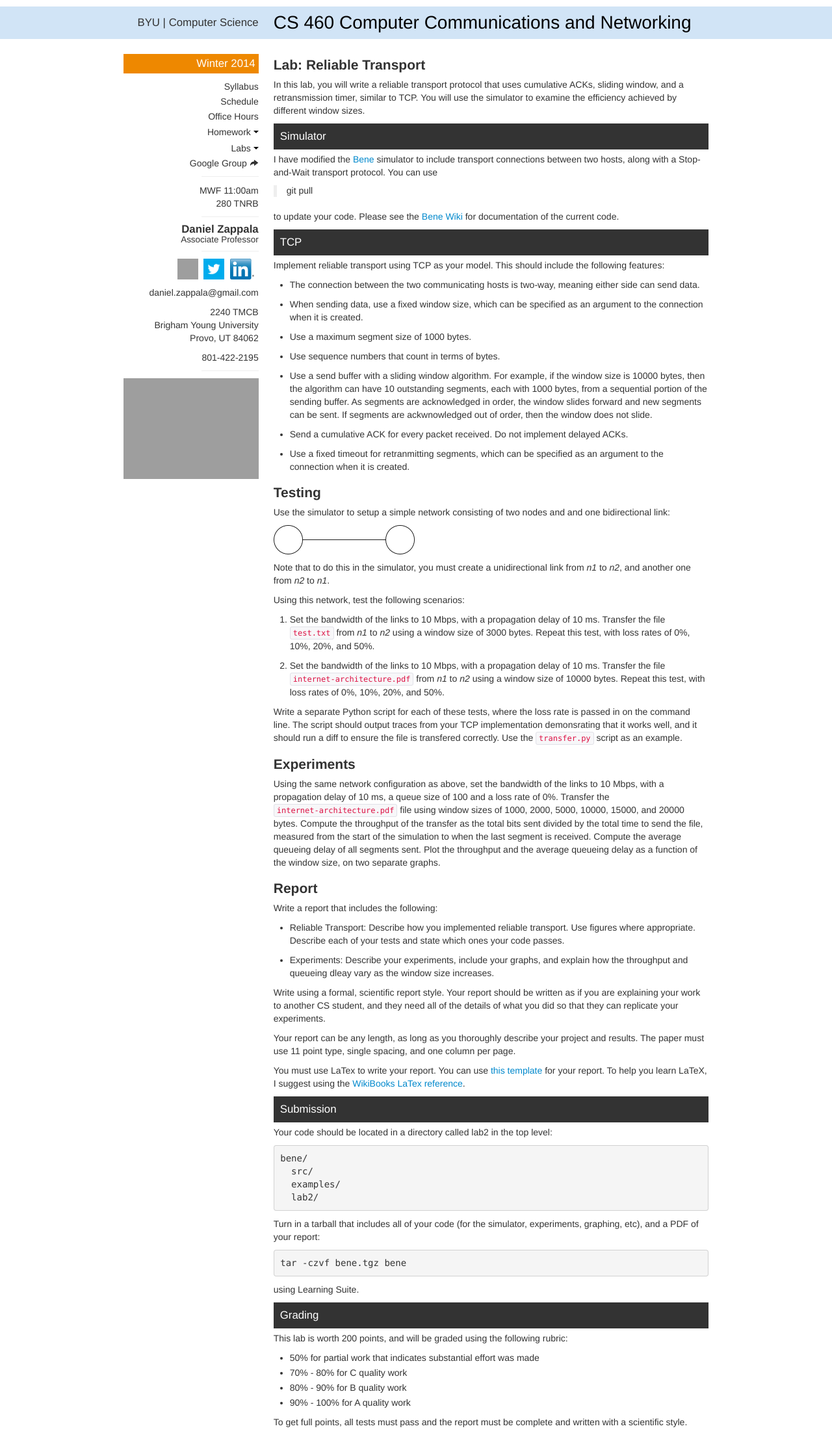
After one commit to zappala/cs460, a Flask app: page /winter-2014/labs/reliable-transport in a window 1280 px wide. The commit adds this page. Shown: the whole page at 65% size. Run offline with Flask 2, Linux system fonts and the light colour scheme; some libraries are stand-ins or nearby versions; grey boxes are pictures that could not be loaded.

Commit message:
New lab for reliable transport.

```diff
--- a/templates/winter-2014/homework/transport-layer.html
+++ b/templates/winter-2014/homework/transport-layer.html
@@ -16,7 +16,7 @@
 
 1. Kurose & Ross, Chapter 3, Problem P40.
 
-1. Kurose & Ross, Chapter 3, Problem P38.
+1. Kurose & Ross, Chapter 3, Problem P41.
 
 1. Kurose & Ross, Chapter 3, Problem P54.
 
--- a/templates/winter-2014/labs/network-simulation.html
+++ b/templates/winter-2014/labs/network-simulation.html
@@ -20,7 +20,7 @@ basic event scheduler, plus objects for nodes, links, and packets. The
 simulator allows you to setup basic networks with static routes and
 send packets between any pair of connected nodes.
 
-Please see the [Bene Wiki|https://github.com/zappala/bene/wiki] for
+Please see the [Bene Wiki](https://github.com/zappala/bene/wiki) for
 documentation.
 
 ## Two Nodes
--- /dev/null
+++ b/templates/winter-2014/labs/reliable-transport.html
@@ -0,0 +1,157 @@
+{% extends "winter-2014/sidebar.html" %}
+
+{% block page %}
+
+{% filter markdown %}
+
+# Lab: Reliable Transport
+
+In this lab, you will write a reliable transport protocol that uses
+cumulative ACKs, sliding window, and a retransmission timer, similar
+to TCP. You will use the simulator to examine the efficiency achieved
+by different window sizes.
+
+## Simulator
+
+I have modified the [Bene](https://github.com/zappala/bene) simulator
+to include transport connections between two hosts, along with a
+Stop-and-Wait transport protocol. You can use
+
+> git pull
+
+to update your code. Please see the [Bene
+Wiki](https://github.com/zappala/bene/wiki) for documentation of the
+current code.
+
+## TCP
+
+Implement reliable transport using TCP as your model. This should include the
+following features:
+
+* The connection between the two communicating hosts is two-way,
+  meaning either side can send data.
+
+* When sending data, use a fixed window size, which can be specified
+  as an argument to the connection when it is created.
+
+* Use a maximum segment size of 1000 bytes.
+
+* Use sequence numbers that count in terms of bytes.
+
+* Use a send buffer with a sliding window algorithm. For example, if
+  the window size is 10000 bytes, then the algorithm can have 10
+  outstanding segments, each with 1000 bytes, from a sequential
+  portion of the sending buffer. As segments are acknowledged in
+  order, the window slides forward and new segments can be sent. If
+  segments are ackwnowledged out of order, then the window does not
+  slide.
+
+* Send a cumulative ACK for every packet received. Do not implement delayed
+  ACKs.
+
+* Use a fixed timeout for retranmitting segments, which can be
+  specified as an argument to the connection when it is created.
+
+# Testing
+
+Use the simulator to setup a simple network consisting of two nodes and
+and one bidirectional link:
+
+![network](/static/img/two-nodes-one-link.png)
+
+Note that to do this in the simulator, you must create a
+unidirectional link from _n1_ to _n2_, and another one from _n2_ to
+_n1_.
+
+Using this network, test the following scenarios:
+
+1. Set the bandwidth of the links to 10 Mbps, with a propagation delay
+of 10 ms. Transfer the file `test.txt` from _n1_ to _n2_ using a
+window size of 3000 bytes.  Repeat this test, with loss rates of 0%,
+10%, 20%, and 50%.
+
+1. Set the bandwidth of the links to 10 Mbps, with a propagation delay
+of 10 ms. Transfer the file `internet-architecture.pdf` from _n1_ to
+_n2_ using a window size of 10000 bytes.  Repeat this test, with loss
+rates of 0%, 10%, 20%, and 50%.
+
+Write a separate Python script for each of these tests, where the loss
+rate is passed in on the command line. The script should output traces
+from your TCP implementation demonsrating that it works well, and it
+should run a diff to ensure the file is transfered correctly. Use the
+`transfer.py` script as an example.
+
+# Experiments
+
+Using the same network configuration as above, set the bandwidth of
+the links to 10 Mbps, with a propagation delay of 10 ms, a queue size
+of 100 and a loss rate of 0%. Transfer the `internet-architecture.pdf`
+file using window sizes of 1000, 2000, 5000, 10000, 15000, and 20000
+bytes.  Compute the throughput of the transfer as the total bits sent
+divided by the total time to send the file, measured from the start of
+the simulation to when the last segment is received. Compute the
+average queueing delay of all segments sent.  Plot the throughput and
+the average queueing delay as a function of the window size, on two
+separate graphs.
+
+# Report
+
+Write a report that includes the following:
+
+* Reliable Transport: Describe how you implemented reliable
+  transport. Use figures where appropriate. Describe each of your
+  tests and state which ones your code passes.
+
+* Experiments: Describe your experiments, include your graphs, and
+  explain how the throughput and queueing dleay vary as the window
+  size increases.
+
+Write using a formal, scientific report style. Your report should be
+written as if you are explaining your work to another CS student, and
+they need all of the details of what you did so that they can
+replicate your experiments.
+
+Your report can be any length, as long as you thoroughly describe your
+project and results. The paper must use 11 point type, single spacing,
+and one column per page.
+
+You must use LaTex to write your report. You can use [this
+template](https://github.com/zappala/latex-report-template) for your
+report. To help you learn LaTeX, I suggest using the [WikiBooks LaTex
+reference](http://en.wikibooks.org/wiki/LaTeX).
+
+## Submission
+
+Your code should be located in a directory called lab2 in the top level:
+
+<pre>
+bene/
+  src/
+  examples/
+  lab2/
+</pre>
+
+Turn in a tarball that includes all of your code (for the simulator,
+experiments, graphing, etc), and a PDF of your report:
+
+<pre>
+tar -czvf bene.tgz bene
+</pre>
+
+using Learning Suite.
+
+## Grading
+
+This lab is worth 200 points, and will be graded using the following rubric:
+
+* 50% for partial work that indicates substantial effort was made
+* 70% - 80% for C quality work
+* 80% - 90% for B quality work
+* 90% - 100% for A quality work
+
+To get full points, all tests must pass and the report must be
+complete and written with a scientific style.
+
+{% endfilter %}
+
+{% endblock %}
--- a/templates/winter-2014/sidebar.html
+++ b/templates/winter-2014/sidebar.html
@@ -33,6 +33,7 @@ Winter 2014
       </a>
       <ul class="dropdown-menu">
 	<li><a href={{url_for("show",directory="winter-2014/labs",page="network-simulation")}}>Network Simulation</a></li>
+	<li><a href={{url_for("show",directory="winter-2014/labs",page="reliable-transport")}}>Reliable Transport</a></li>
       </ul>
     </div>
   </li>
--- a/views/winter2014.py
+++ b/views/winter2014.py
@@ -98,7 +98,8 @@ def schedule():
     d.reading('Kevin Fall and Sally Floyd, Simulation-based Comparisons of Tahoe, Reno, and SACK TCP, ACM Computer Communications Review, Volume 26, Number 3, July, 1996','http://ilab.cs.byu.edu/cs460/papers/tcp/tcp-sack-ccr-96.pdf')
 
     d = s.day('February 14')
-    d.lecture('Lab Day')
+    d.lecture('Network Layer','The Network Layer and Routers')
+    d.assignment('Homework: Transport Layer',term + 'homework/transport-layer')
 
     s.week()
 
@@ -106,7 +107,8 @@ def schedule():
     d.lecture('No Class','Presidents Day Holiday')
 
     d = s.day('February 18')
-    d.lecture('Network Layer','The Network Layer and Routers')
+    d.lecture('Lab Day')
+    d.assignment('Lab: Reliable Transport',term + 'labs/reliable-transport')
 
     d = s.day('February 19')
     d.lecture('Network Layer','IPv4 and IPv6')
```
